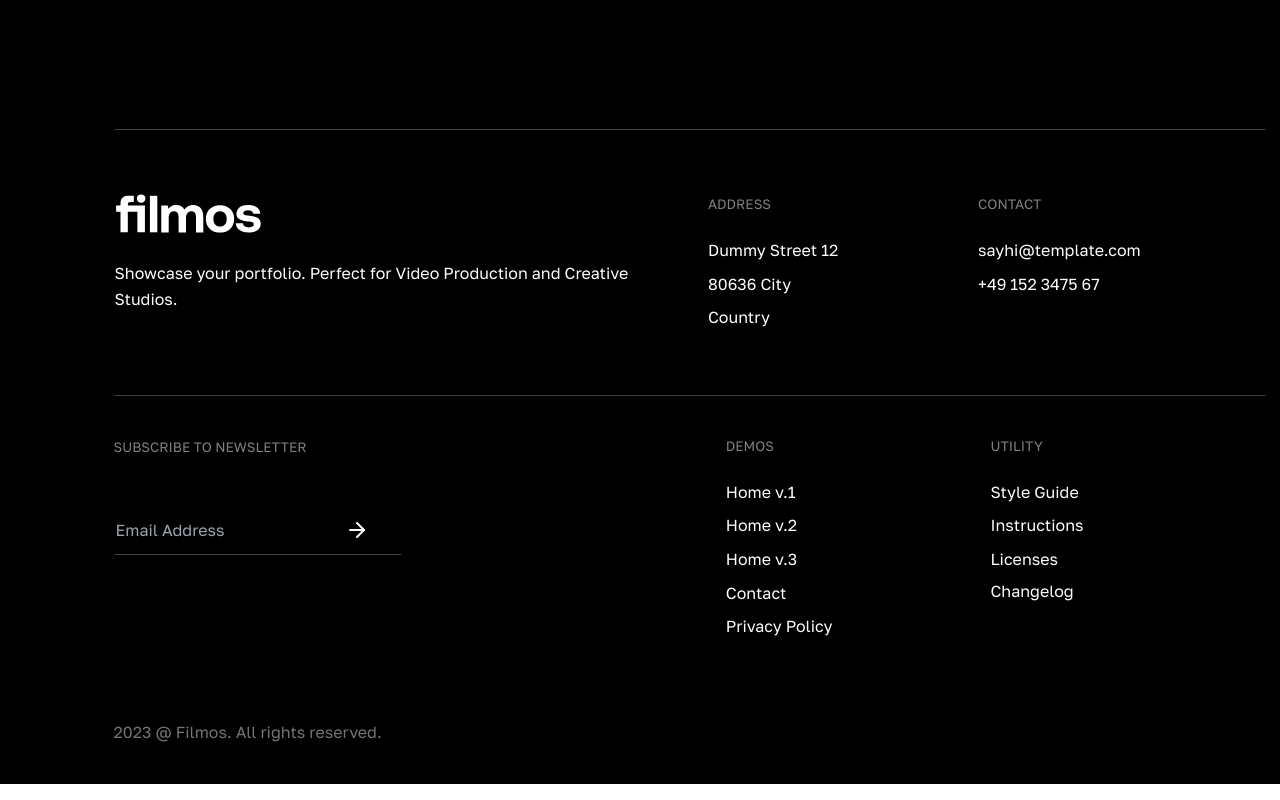
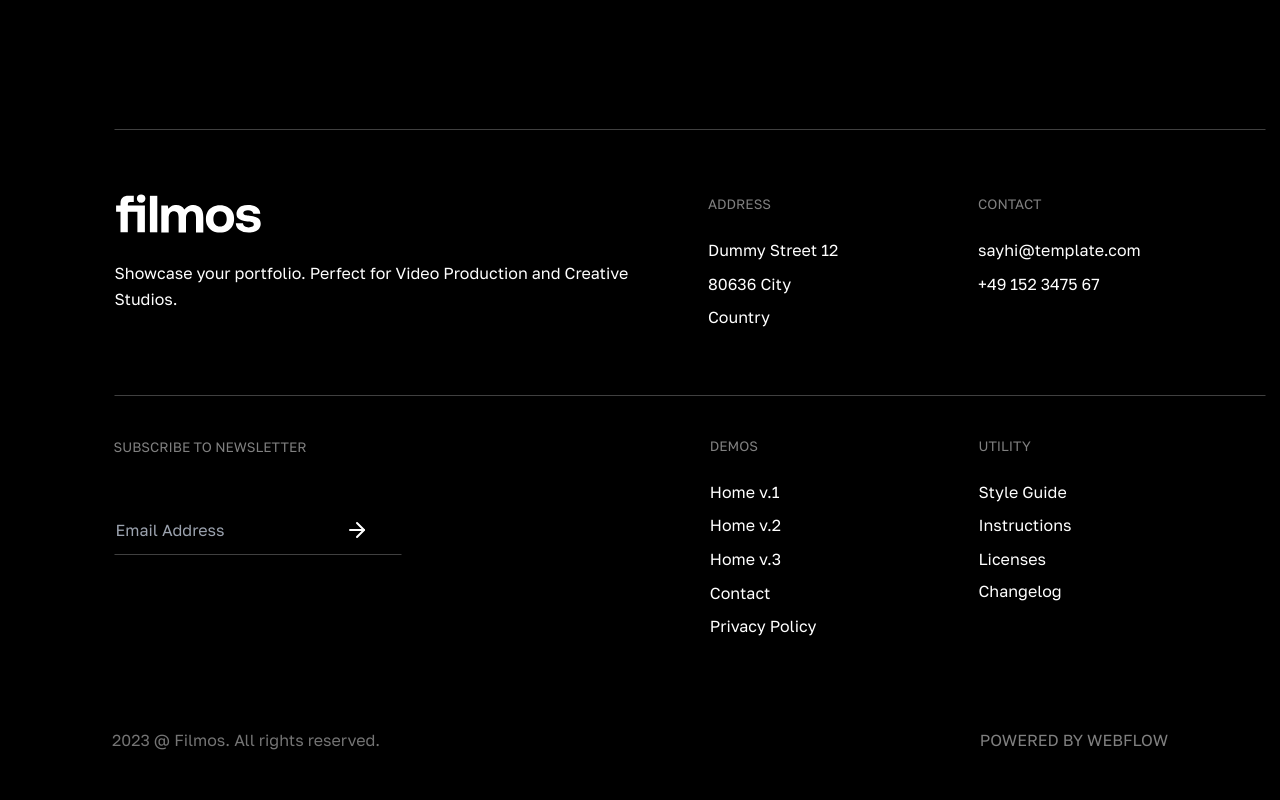
Before and after one commit to Praizee/Filmos-Video-Website, a React (Vite) app: page / in a window 1280 px wide. Shown: the part 5686-6486 px from the top of the page. Built offline with nearby package versions, Linux system fonts and the light colour scheme.

Commit message:
Update Footer.jsx

```diff
--- a/src/Components/Footer/Footer.jsx
+++ b/src/Components/Footer/Footer.jsx
@@ -76,8 +76,8 @@ const Footer = () => {
 
         </div>
 
-        <div className=" laptop:footer tablet:footer">
-          <div className="laptop:ml-[2.5rem]">
+        <div className="footer ">
+          <div className="laptop:ml-[rem]">
             <span className="text-[0.85rem] text-white/50 font-medium laptop:mb-4">DEMOS</span>
             <a className="link link-hover font-normal leading-[1.6rem]">Home v.1</a>
             <a className="link link-hover font-normal leading-[1.6rem]">Home v.2</a>
@@ -100,9 +100,22 @@ const Footer = () => {
 
       {/* <img src={FooterLine} className="w-[80%] laptop:mx-[8rem]" alt="footer-line" /> */}
 
-      <div className="laptop:flex tablet:flex tablet:mx-6 tablet:justify-between laptop:mx-[7.1rem] laptop:py-6 mx-auto">
+      <div className="flex py-10 justify-between laptop:mx-[7rem]">
+        {/* copyright */}
+        <p className="py-2 copyright laptop:mr-[rem] hidden laptop:block tablet:block text-[#ffffff74] text-center">
+          <span>{theDate} </span>
+          @
+          Filmos.
+          All rights reserved.
+        </p>
 
-        {/* copyright */}
+        <a className="py-2 link link-hover copyright laptop:mr-[rem] hidden laptop:block tablet:block text-white/50 text-center">
+          POWERED BY WEBFLOW
+        </a>
+        {/* end of copyright */}
+      </div>
+
+      {/* <div className="laptop:flex tablet:flex tablet:mx-6 tablet:justify-between laptop:mx-[7.1rem] laptop:py-6 mx-auto">
         <p className="py-4 copyright laptop:mr-[31rem] hidden laptop:block tablet:block text-[#ffffff74] text-center">
           <span>{theDate} </span>
           @
@@ -116,8 +129,8 @@ const Footer = () => {
           Filmos.
           All rights reserved.
         </p>
-        {/* end of copyright */}
-      </div>
+
+      </div> */}
 
     </div>
 
```
